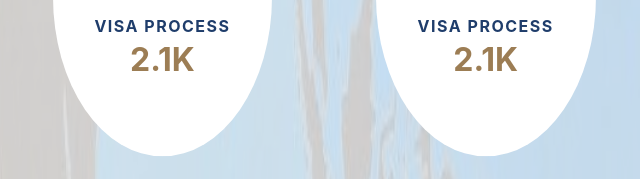
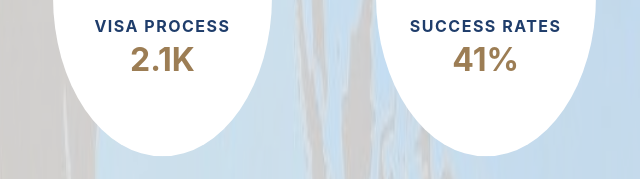
Before and after one commit to maryaahmadii/travel, a plain HTML site: page index.html in a window 1280 px wide. Shown: the part 1928-2107 px from the top of the page, 640-1280 px from the left. Drawn offline with nearby package versions, Linux system fonts and the light colour scheme; a web font is replaced by a local one.

Commit message:
new change

```diff
--- a/index.html
+++ b/index.html
@@ -310,8 +310,8 @@
             <div>
               <div class="icon4-div-page2">ytyt</div>
             </div>
-            <p>VISA PROCESS</p>
-            <b>2.1K</b>
+            <p>SUCCESS RATES</p>
+            <b>41%</b>
           </div>
         </div>
       </div>
--- a/style.css
+++ b/style.css
@@ -433,7 +433,6 @@ body {
   height: 60vh;
   background-color: rgba(245, 245, 245, 0.623);
 }
-
 .categories,
 .team-mmbr,
 .visa-process,
```
